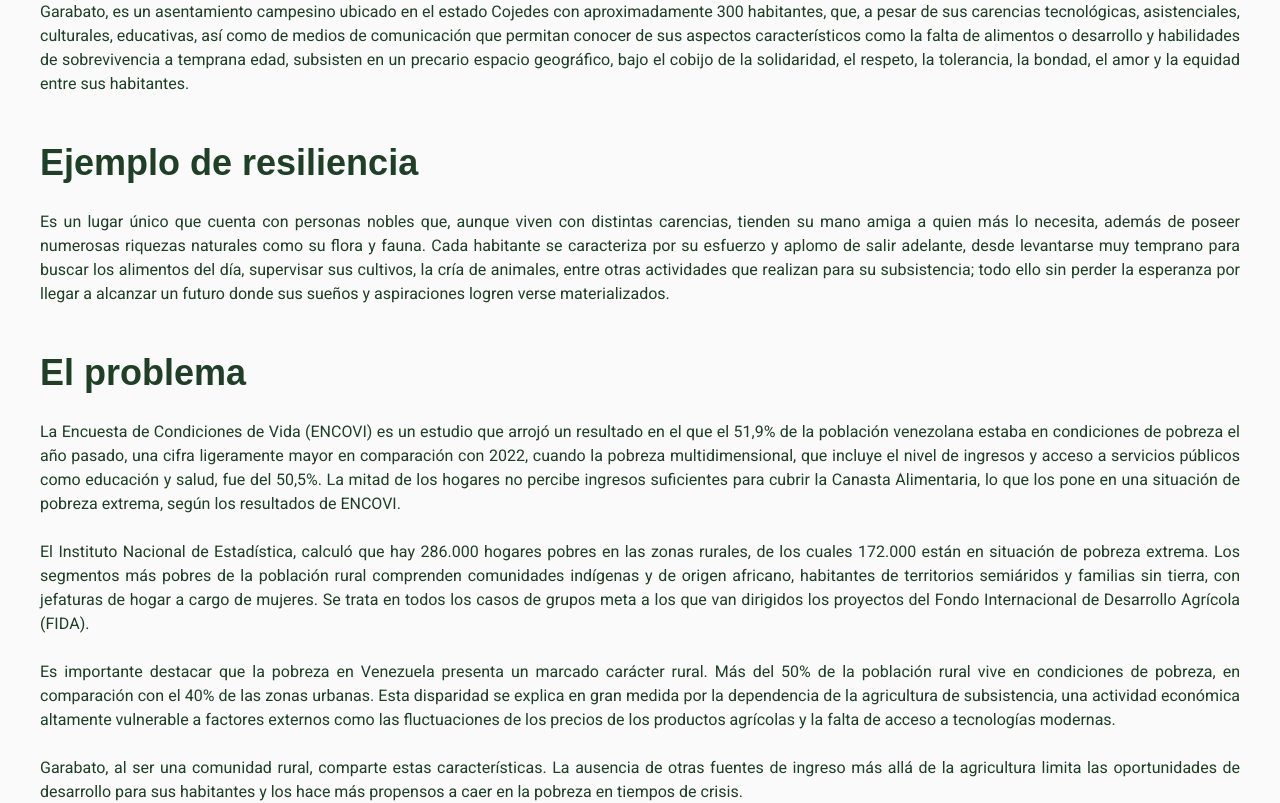
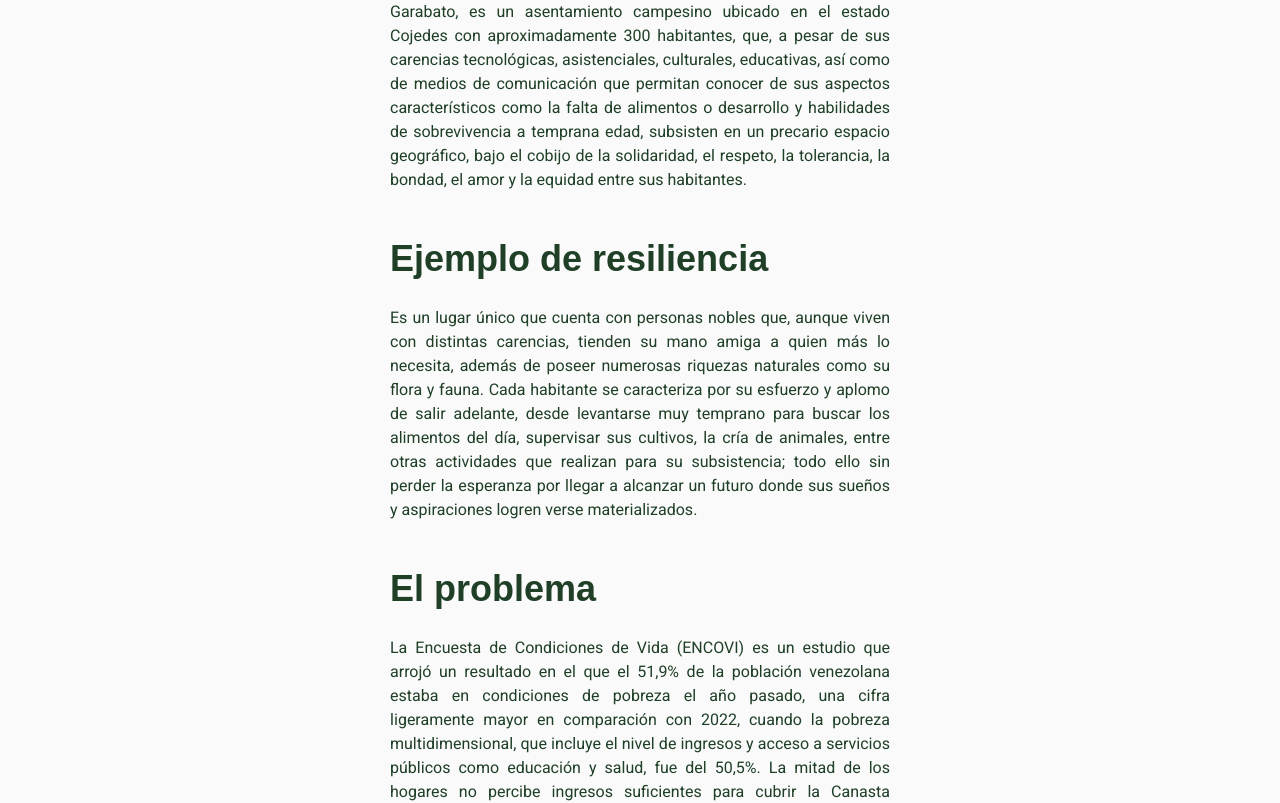
Before and after one commit to victorsegovi/garabato-web, a Next.js app: page / in a window 1280 px wide. Shown: the part 900-1703 px from the top of the page. Built offline with nearby package versions, Linux system fonts and the light colour scheme; a web font is replaced by a local one.

Commit message:
Fixed text width

```diff
--- a/src/app/page.tsx
+++ b/src/app/page.tsx
@@ -68,8 +68,8 @@ export default function Home() {
           tradiciones y desafíos es algo que despierta la
           curiosidad en el espectador.</p>
       </section>
-      <section id="description" className="flex flex-col gap-10 p-10 text-justify">
-        <article className="flex flex-col gap-5">
+      <section id="description" className="flex flex-col gap-10 p-10 text-justify items-center">
+        <article className="flex flex-col gap-5 max-w-[500px]">
           <h2 className="text-4xl">¿Qué es Garabato?</h2>
           <p>Garabato, es un asentamiento campesino ubicado en
             el estado Cojedes con aproximadamente 300
@@ -83,7 +83,7 @@ export default function Home() {
             solidaridad, el respeto, la tolerancia, la bondad, el
             amor y la equidad entre sus habitantes.</p>
         </article>
-        <article className="flex flex-col gap-5">
+        <article className="flex flex-col gap-5 max-w-[500px]">
           <h2>Ejemplo de resiliencia</h2>
           <p>Es un lugar único que cuenta con personas nobles que,
             aunque viven con distintas carencias, tienden su mano
@@ -96,7 +96,7 @@ export default function Home() {
             llegar a alcanzar un futuro donde sus sueños y
             aspiraciones logren verse materializados.</p>
         </article>
-        <article className="flex flex-col gap-5">
+        <article className="flex flex-col gap-5 max-w-[500px]">
           <h2>El problema</h2>
           <p>La Encuesta de Condiciones de Vida (ENCOVI) es un
             estudio que arrojó un resultado en el que el 51,9% de la
```
